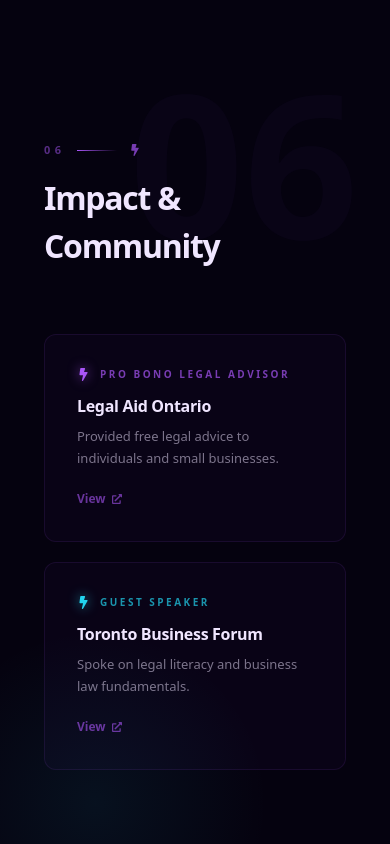
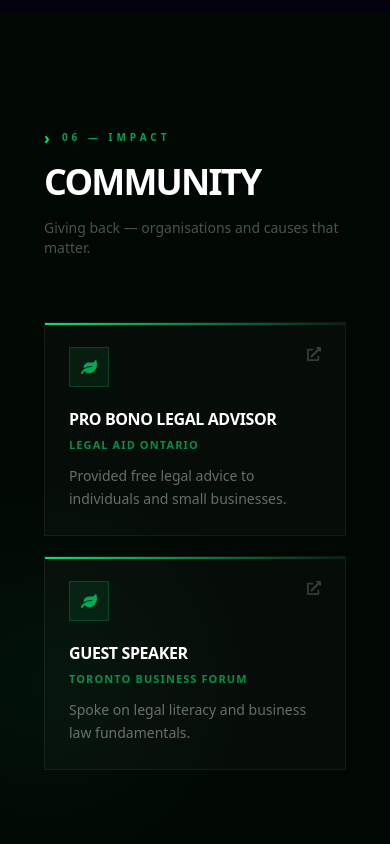
Before and after one commit to salienceenterprises-lab/portfolio-baa1f, a Next.js app: page /portfolio-baa1f/ in a window 390 px wide. Shown: the part 7700-8544 px from the top of the page. Built offline with nearby package versions, Linux system fonts and the light colour scheme; no server answers.

Commit message:
Update app/components/community.jsx via Portfolio SaaS

```diff
--- a/app/components/community.jsx
+++ b/app/components/community.jsx
@@ -1,90 +1,95 @@
 "use client";
-import React from "react";
 import { motion } from "framer-motion";
-import { FaBolt, FaExternalLinkAlt } from "react-icons/fa";
+import { FaLeaf, FaExternalLinkAlt } from "react-icons/fa";
 
 export default function PortfolioCommunity({ data }) {
-  const items = data?.community;
-  if (!items || !Array.isArray(items) || items.length === 0) return null;
+  if (!data?.community || !Array.isArray(data.community) || data.community.length === 0) return null;
 
   return (
-    <section id="community" style={{ background:"#05020f", padding:"8rem 1.5rem", position:"relative", overflow:"hidden" }}>
-      <style>{`
-        .pl-com-card {
-          position:relative; padding:2rem;
-          border:1px solid rgba(168,85,247,0.1);
-          border-radius:12px; background:rgba(168,85,247,0.03);
-          transition:all 0.3s ease; overflow:hidden;
-        }
-        .pl-com-card::after {
-          content:'';
-          position:absolute; inset:0;
-          background:linear-gradient(135deg, rgba(168,85,247,0.06) 0%, rgba(34,211,238,0.04) 100%);
-          opacity:0; transition:opacity 0.3s;
-        }
-        .pl-com-card:hover { border-color:rgba(168,85,247,0.3); transform:translateY(-3px); box-shadow:0 0 40px rgba(168,85,247,0.1); }
-        .pl-com-card:hover::after { opacity:1; }
-        .pl-com-link { color:rgba(168,85,247,0.6); text-decoration:none; display:inline-flex; align-items:center; gap:6px; font-size:12px; font-weight:600; transition:color 0.2s; }
-        .pl-com-link:hover { color:#a855f7; }
-      `}</style>
+    <section id="community" className="relative py-28 px-6 overflow-hidden bg-[#010703]">
 
-      <div style={{ position:"absolute", top:"3rem", right:"3%", fontSize:"200px", fontWeight:900, color:"rgba(168,85,247,0.03)", pointerEvents:"none", lineHeight:1, userSelect:"none" }}>06</div>
-      <div style={{ position:"absolute", bottom:"-80px", left:"-80px", width:"350px", height:"350px", borderRadius:"50%", background:"radial-gradient(circle, rgba(34,211,238,0.07) 0%, transparent 70%)", pointerEvents:"none" }} />
+      <div className="absolute inset-0 pointer-events-none">
+        <div className="absolute bottom-0 right-1/4 w-[500px] h-[400px] rounded-full"
+          style={{ background: "radial-gradient(circle, rgba(0,230,118,0.05), transparent 70%)" }} />
+        <div className="absolute inset-0 bg-[linear-gradient(rgba(0,230,118,0.015)_1px,transparent_1px)] bg-[size:64px]" />
+      </div>
 
-      <div style={{ maxWidth:"1200px", margin:"0 auto", position:"relative", zIndex:1 }}>
-        <motion.div initial={{ opacity:0, x:-30 }} whileInView={{ opacity:1, x:0 }} viewport={{ once:true }} transition={{ duration:0.7 }} style={{ marginBottom:"4rem" }}>
-          <div style={{ display:"flex", alignItems:"center", gap:"12px", marginBottom:"1rem" }}>
-            <span style={{ fontSize:"11px", fontWeight:800, letterSpacing:"0.4em", color:"rgba(168,85,247,0.5)", textTransform:"uppercase" }}>06</span>
-            <div style={{ width:"40px", height:"1px", background:"linear-gradient(90deg, #a855f7, transparent)" }} />
-            <FaBolt style={{ color:"#a855f7", fontSize:"12px", opacity:0.7 }} />
-          </div>
-          <h2 style={{ fontSize:"clamp(2rem, 4vw, 3rem)", fontWeight:900, letterSpacing:"-0.04em", color:"#f0e6ff", margin:0 }}>Impact & Community</h2>
+      <div className="max-w-6xl mx-auto relative z-10">
+
+        <motion.div initial={{ opacity: 0, x: -20 }} whileInView={{ opacity: 1, x: 0 }}
+          viewport={{ once: true }} transition={{ duration: 0.6 }}
+          className="flex items-center gap-3 mb-3">
+          <span className="font-black text-base" style={{ color: "#00e676" }}>›</span>
+          <span className="text-[10px] font-black tracking-[0.4em] uppercase"
+            style={{ color: "rgba(0,230,118,0.7)" }}>06 — Impact</span>
         </motion.div>
 
-        <div style={{ display:"grid", gridTemplateColumns:"repeat(auto-fill, minmax(300px,1fr))", gap:"1.25rem" }}>
-          {items.map((item, i) => (
-            <motion.div
-              key={i}
-              initial={{ opacity:0, y:30 }} whileInView={{ opacity:1, y:0 }}
-              viewport={{ once:true }} transition={{ duration:0.5, delay:i * 0.07 }}
-            >
-              <div className="pl-com-card">
-                {/* Bolt marker + role */}
-                <div style={{ display:"flex", alignItems:"center", gap:"10px", marginBottom:"0.75rem" }}>
-                  <FaBolt style={{
-                    color: i % 2 === 0 ? "#a855f7" : "#22d3ee",
-                    fontSize:"13px",
-                    filter: `drop-shadow(0 0 6px ${i % 2 === 0 ? "rgba(168,85,247,0.7)" : "rgba(34,211,238,0.7)"})`,
-                  }} />
-                  <span style={{ fontSize:"10px", fontWeight:700, letterSpacing:"0.25em", color: i % 2 === 0 ? "rgba(168,85,247,0.7)" : "rgba(34,211,238,0.7)", textTransform:"uppercase" }}>
-                    {item.role || item.type || "Contributor"}
-                  </span>
+        <motion.h2 initial={{ opacity: 0, y: 20 }} whileInView={{ opacity: 1, y: 0 }}
+          viewport={{ once: true }} transition={{ duration: 0.7, delay: 0.05 }}
+          className="text-4xl sm:text-5xl font-black tracking-tighter text-white mb-4 uppercase">
+          Community
+        </motion.h2>
+        <motion.p initial={{ opacity: 0 }} whileInView={{ opacity: 1 }} viewport={{ once: true }}
+          transition={{ duration: 0.6, delay: 0.15 }}
+          className="text-sm mb-16 max-w-md" style={{ color: "rgba(255,255,255,0.3)" }}>
+          Giving back — organisations and causes that matter.
+        </motion.p>
+
+        <div className="grid grid-cols-1 md:grid-cols-2 lg:grid-cols-3 gap-5">
+          {data.community.map((item, index) => {
+            if (!item) return null;
+            return (
+              <motion.div key={index}
+                initial={{ opacity: 0, y: 28 }}
+                whileInView={{ opacity: 1, y: 0 }}
+                viewport={{ once: true, amount: 0.2 }}
+                transition={{ type: "spring", stiffness: 100, damping: 15, delay: index * 0.08 }}
+                whileHover={{ y: -5 }}
+                className="group relative overflow-hidden transition-all duration-300"
+                style={{
+                  background: "rgba(255,255,255,0.02)",
+                  border: "1px solid rgba(255,255,255,0.06)",
+                }}>
+
+                {/* Top green bar */}
+                <div className="absolute top-0 left-0 right-0 h-0.5"
+                  style={{ background: "linear-gradient(90deg, #00e676, rgba(0,230,118,0.1))" }} />
+
+                <div className="absolute inset-0 opacity-0 group-hover:opacity-100 transition-opacity duration-400 pointer-events-none"
+                  style={{ background: "linear-gradient(135deg, rgba(0,230,118,0.04), transparent)" }} />
+
+                <div className="p-6 relative z-10">
+                  <div className="flex items-start justify-between mb-5">
+                    <div className="w-10 h-10 flex items-center justify-center transition-all duration-300"
+                      style={{
+                        background: "rgba(0,230,118,0.08)",
+                        border: "1px solid rgba(0,230,118,0.2)",
+                      }}>
+                      <FaLeaf className="w-4 h-4" style={{ color: "rgba(0,230,118,0.7)" }} />
+                    </div>
+                    {item.link && (
+                      <a href={item.link} target="_blank" rel="noopener noreferrer"
+                        className="transition-colors" style={{ color: "rgba(255,255,255,0.2)" }}
+                        aria-label={`Visit ${item.organization}`}>
+                        <FaExternalLinkAlt className="w-3.5 h-3.5 hover:text-[#00e676]" />
+                      </a>
+                    )}
+                  </div>
+
+                  <h3 className="font-black text-white mb-1.5 group-hover:text-[#00e676] transition-colors duration-300 uppercase tracking-tight">
+                    {item.role || "Contributor"}
+                  </h3>
+                  <p className="text-[11px] font-black uppercase tracking-widest mb-3"
+                    style={{ color: "rgba(0,230,118,0.6)" }}>
+                    {item.organization || "Community Initiative"}
+                  </p>
+                  <p className="text-sm leading-relaxed" style={{ color: "rgba(255,255,255,0.4)" }}>
+                    {item.description || ""}
+                  </p>
                 </div>
-
-                <h3 style={{ fontSize:"16px", fontWeight:800, color:"#f0e6ff", margin:"0 0 8px", letterSpacing:"-0.02em" }}>
-                  {item.title || item.name || item.organization}
-                </h3>
-
-                {item.description && (
-                  <p style={{ fontSize:"13px", color:"rgba(240,230,255,0.5)", lineHeight:1.65, margin:"0 0 1rem" }}>
-                    {item.description}
-                  </p>
-                )}
-
-                {item.year && (
-                  <p style={{ fontSize:"11px", color:"rgba(240,230,255,0.25)", marginBottom:"0.75rem" }}>
-                    {item.year}
-                  </p>
-                )}
-
-                {item.link && (
-                  <a href={item.link} target="_blank" rel="noopener noreferrer" className="pl-com-link">
-                    View <FaExternalLinkAlt style={{ fontSize:"10px" }} />
-                  </a>
-                )}
-              </div>
-            </motion.div>
-          ))}
+              </motion.div>
+            );
+          })}
         </div>
       </div>
     </section>
```
